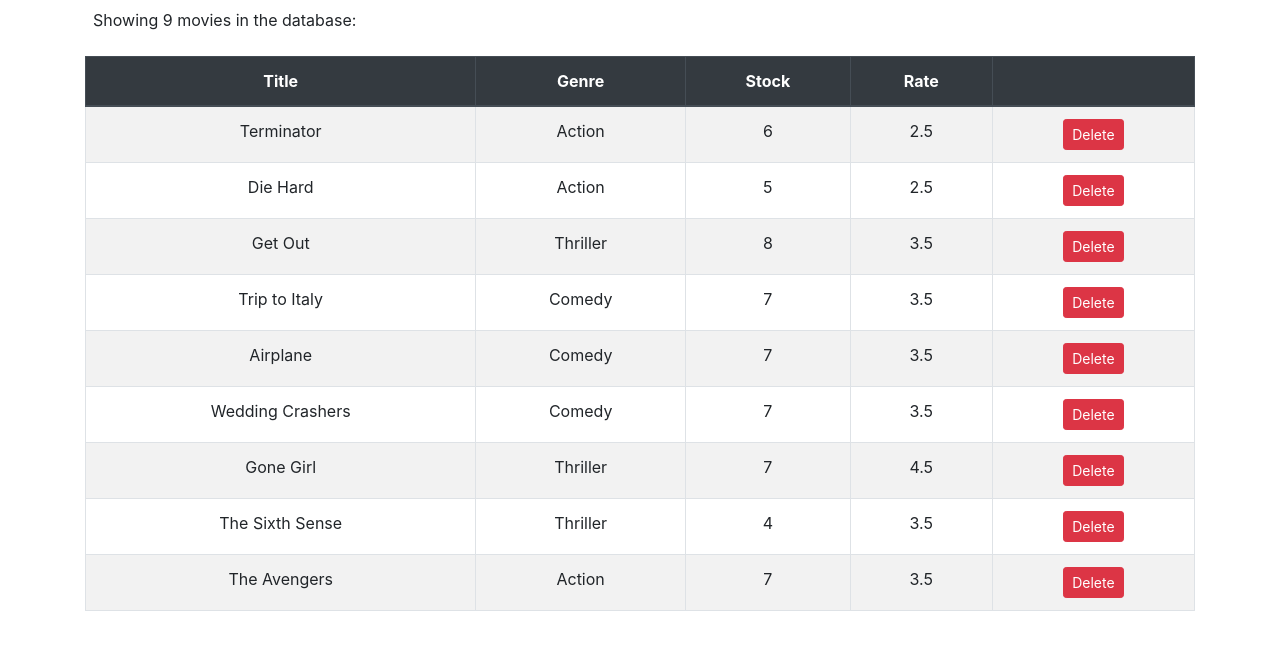
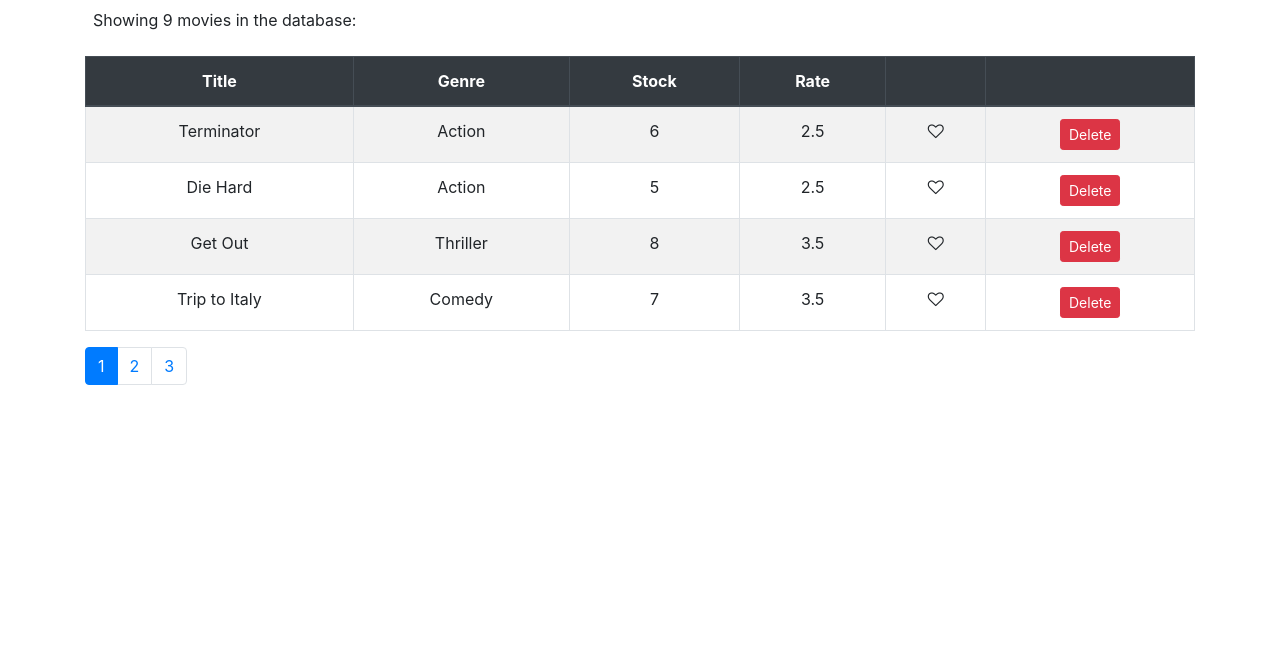
Before and after one commit to pc-101/React-Video-App, a React (Create React App) app: page / in a window 1280 px wide. Shown: the top 650 px of the page. Built offline with nearby package versions, Linux system fonts and the light colour scheme.

Commit message:
Added pagination and likes feature to the application

```diff
--- a/package.json
+++ b/package.json
@@ -5,6 +5,8 @@
   "dependencies": {
     "bootstrap": "^4.1.1",
     "font-awesome": "^4.7.0",
+    "lodash": "^4.17.10",
+    "prop-types": "^15.6.2",
     "react": "^16.6.3",
     "react-dom": "^16.6.3",
     "react-scripts": "2.1.1"
--- /dev/null
+++ b/src/components/common/like.jsx
@@ -0,0 +1,20 @@
+import React from "react";
+
+const Like = (props) => {
+  let classes = "fa fa-heart";
+
+  if (!props.liked) {
+    classes += "-o";
+  }
+
+  return (
+    <i
+      className={classes}
+      style={{ cursor: "pointer" }}
+      aria-hidden="true"
+      onClick={props.onClick}
+    />
+  );
+};
+
+export default Like;
--- /dev/null
+++ b/src/components/common/pagination.jsx
@@ -0,0 +1,36 @@
+import React from "react";
+import _ from "lodash";
+import PropTypes from "prop-types";
+
+const Pagination = (props) => {
+  const { itemCount, pageSize, currentPage, onPageChange } = props;
+  const pageCount = Math.ceil(itemCount / pageSize);
+  const pages = _.range(1, pageCount + 1);
+
+  if (pageCount === 1) {
+    return null;
+  }
+
+  return (
+    <nav aria-label="Page navigation example">
+      <ul className="pagination">
+        {pages.map((page) => (
+          <li key={page} className={currentPage === page ? "page-item active" : "page-item"}>
+            <div className="page-link" onClick={() => onPageChange(page)}>
+              {page}
+            </div>
+          </li>
+        ))}
+      </ul>
+    </nav>
+  );
+};
+
+Pagination.propTypes = {
+  itemCount: PropTypes.number.isRequired,
+  pageSize: PropTypes.number.isRequired,
+  currentPage: PropTypes.number.isRequired,
+  onPageChange: PropTypes.func.isRequired
+};
+
+export default Pagination;
--- a/src/components/movies.jsx
+++ b/src/components/movies.jsx
@@ -1,9 +1,14 @@
 import React, { Component } from "react";
+import Like from "./common/like";
+import Pagination from "./common/pagination";
 import { getMovies } from "../services/fakeMovieService";
+import { paginate } from "./utils/paginate";
 
 class Movies extends Component {
   state = {
-    movies: getMovies()
+    movies: getMovies(),
+    pageSize: 4,
+    currentPage: 1
   };
 
   handleDelete = (movie) => {
@@ -12,11 +17,31 @@
     this.setState({ movies });
   };
 
+  handleLike = (movie) => {
+    const movies = [...this.state.movies];
+    const index = movies.indexOf(movie);
+
+    movies[index] = { ...movie };
+    movies[index].liked = !movies[index].liked;
+
+    this.setState({ movies });
+  };
+
+  handlePageChange = (page) => {
+    this.setState({ currentPage: page });
+  };
+
   render() {
     const { length: count } = this.state.movies;
+    const { currentPage, pageSize, movies: allMovies } = this.state;
+    console.log(currentPage);
+
     if (count === 0) {
       return <p className="p-2">There are no movies in the database!</p>;
     }
+
+    const movies = paginate(allMovies, currentPage, pageSize);
+    console.log(movies);
 
     return (
       <React.Fragment>
@@ -29,15 +54,19 @@
               <th>Stock</th>
               <th>Rate</th>
               <th />
+              <th />
             </tr>
           </thead>
           <tbody>
-            {this.state.movies.map((movie) => (
+            {movies.map((movie) => (
               <tr key={movie._id} className="text-center">
                 <td>{movie.title}</td>
                 <td>{movie.genre.name}</td>
                 <td>{movie.numberInStock}</td>
                 <td>{movie.dailyRentalRate}</td>
+                <td>
+                  <Like liked={movie.liked} onClick={() => this.handleLike(movie)} />
+                </td>
                 <td>
                   <button
                     className="btn btn-danger btn-sm"
@@ -50,6 +79,12 @@
             ))}
           </tbody>
         </table>
+        <Pagination
+          itemCount={count}
+          pageSize={pageSize}
+          currentPage={currentPage}
+          onPageChange={this.handlePageChange}
+        />
       </React.Fragment>
     );
   }
--- /dev/null
+++ b/src/components/utils/paginate.js
@@ -0,0 +1,10 @@
+import _ from "lodash";
+
+export function paginate(items, currentPage, pageSize) {
+  const startIndex = (currentPage - 1) * pageSize;
+
+  return _(items)
+    .slice(startIndex)
+    .take(pageSize)
+    .value();
+}
--- a/src/services/fakeMovieService.js
+++ b/src/services/fakeMovieService.js
@@ -7,63 +7,72 @@
     genre: { _id: "5b21ca3eeb7f6fbccd471818", name: "Action" },
     numberInStock: 6,
     dailyRentalRate: 2.5,
-    publishDate: "2018-01-03T19:04:28.809Z"
+    publishDate: "2018-01-03T19:04:28.809Z",
+    liked: false
   },
   {
     _id: "5b21ca3eeb7f6fbccd471816",
     title: "Die Hard",
     genre: { _id: "5b21ca3eeb7f6fbccd471818", name: "Action" },
     numberInStock: 5,
-    dailyRentalRate: 2.5
+    dailyRentalRate: 2.5,
+    liked: false
   },
   {
     _id: "5b21ca3eeb7f6fbccd471817",
     title: "Get Out",
     genre: { _id: "5b21ca3eeb7f6fbccd471820", name: "Thriller" },
     numberInStock: 8,
-    dailyRentalRate: 3.5
+    dailyRentalRate: 3.5,
+    liked: false
   },
   {
     _id: "5b21ca3eeb7f6fbccd471819",
     title: "Trip to Italy",
     genre: { _id: "5b21ca3eeb7f6fbccd471814", name: "Comedy" },
     numberInStock: 7,
-    dailyRentalRate: 3.5
+    dailyRentalRate: 3.5,
+    liked: false
   },
   {
     _id: "5b21ca3eeb7f6fbccd47181a",
     title: "Airplane",
     genre: { _id: "5b21ca3eeb7f6fbccd471814", name: "Comedy" },
     numberInStock: 7,
-    dailyRentalRate: 3.5
+    dailyRentalRate: 3.5,
+    liked: false
   },
   {
     _id: "5b21ca3eeb7f6fbccd47181b",
     title: "Wedding Crashers",
     genre: { _id: "5b21ca3eeb7f6fbccd471814", name: "Comedy" },
     numberInStock: 7,
-    dailyRentalRate: 3.5
+    dailyRentalRate: 3.5,
+    liked: false
   },
   {
     _id: "5b21ca3eeb7f6fbccd47181e",
     title: "Gone Girl",
     genre: { _id: "5b21ca3eeb7f6fbccd471820", name: "Thriller" },
     numberInStock: 7,
-    dailyRentalRate: 4.5
+    dailyRentalRate: 4.5,
+    liked: false
   },
   {
     _id: "5b21ca3eeb7f6fbccd47181f",
     title: "The Sixth Sense",
     genre: { _id: "5b21ca3eeb7f6fbccd471820", name: "Thriller" },
     numberInStock: 4,
-    dailyRentalRate: 3.5
+    dailyRentalRate: 3.5,
+    liked: false
   },
   {
     _id: "5b21ca3eeb7f6fbccd471821",
     title: "The Avengers",
     genre: { _id: "5b21ca3eeb7f6fbccd471818", name: "Action" },
     numberInStock: 7,
-    dailyRentalRate: 3.5
+    dailyRentalRate: 3.5,
+    liked: false
   }
 ];
 
@@ -72,13 +81,13 @@
 }
 
 export function getMovie(id) {
-  return movies.find(m => m._id === id);
+  return movies.find((m) => m._id === id);
 }
 
 export function saveMovie(movie) {
-  let movieInDb = movies.find(m => m._id === movie._id) || {};
+  let movieInDb = movies.find((m) => m._id === movie._id) || {};
   movieInDb.name = movie.name;
-  movieInDb.genre = genresAPI.genres.find(g => g._id === movie.genreId);
+  movieInDb.genre = genresAPI.genres.find((g) => g._id === movie.genreId);
   movieInDb.numberInStock = movie.numberInStock;
   movieInDb.dailyRentalRate = movie.dailyRentalRate;
 
@@ -91,7 +100,7 @@
 }
 
 export function deleteMovie(id) {
-  let movieInDb = movies.find(m => m._id === id);
+  let movieInDb = movies.find((m) => m._id === id);
   movies.splice(movies.indexOf(movieInDb), 1);
   return movieInDb;
 }
```
Also changed, not shown: 2 other files (tests, documents, lock files or other folders).
